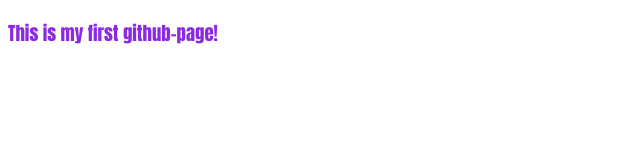
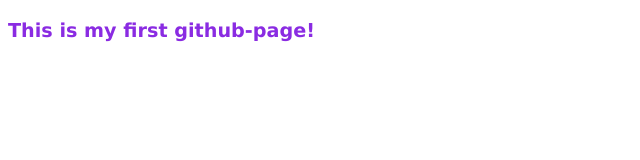
Before and after one commit to flammenmeer94/my_repository, a plain HTML site: page index.html in a window 1280 px wide. Shown: the whole page, without its empty margins (0-640 px from the left). Drawn offline with Linux system fonts and the light colour scheme.

Commit message:
feat: new font and size

```diff
--- a/index.html
+++ b/index.html
@@ -6,6 +6,6 @@
     <title>test site</title>
 </head>
 <body>
-    <h3 style="color: blueviolet; font-family: Impact, Haettenschweiler, 'Arial Narrow Bold', sans-serif;">This is my first github-page!</h3>
+    <h3 style="color: blueviolet;font-family: Verdana, Geneva, Tahoma, sans-serif; font-size: larger;">This is my first github-page!</h3>
 </body>
 </html>
```
